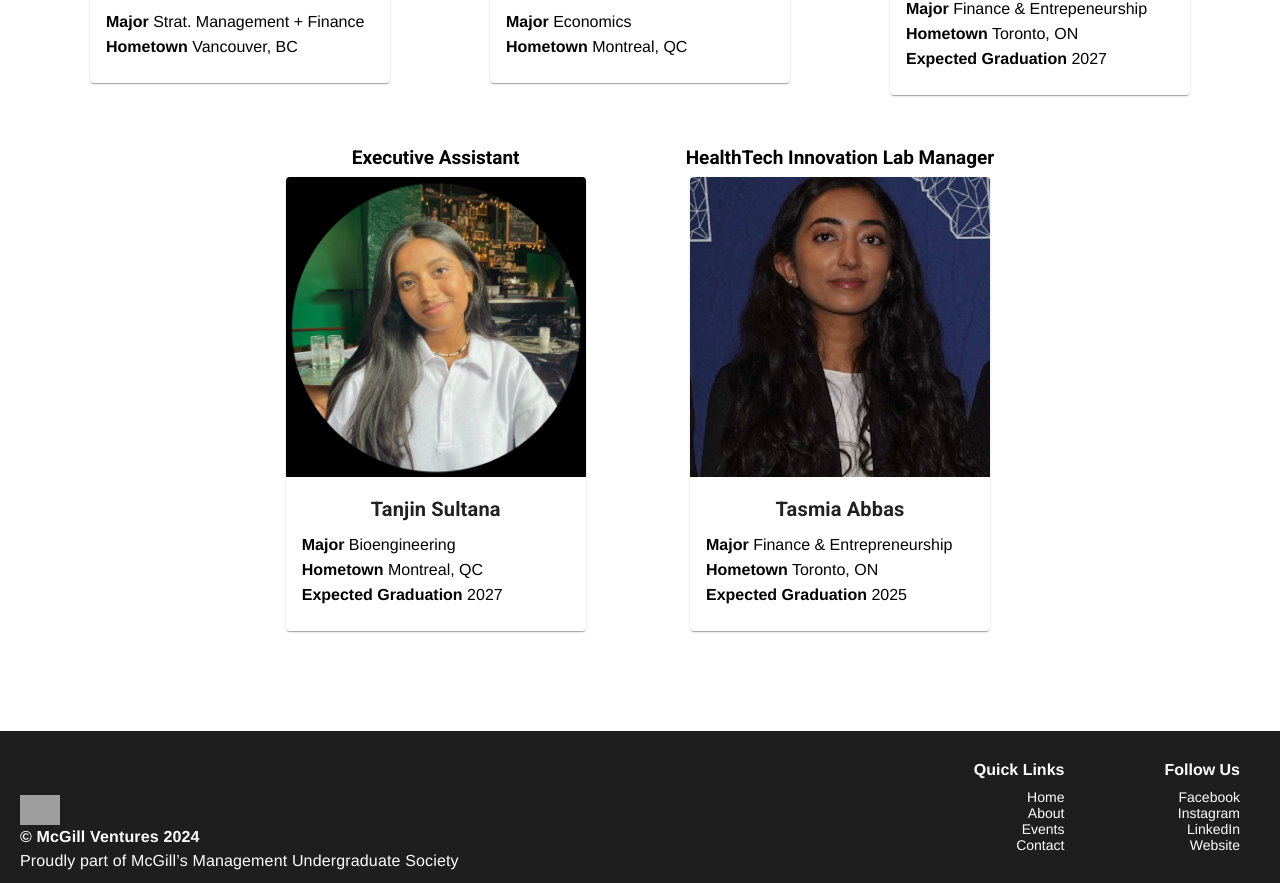
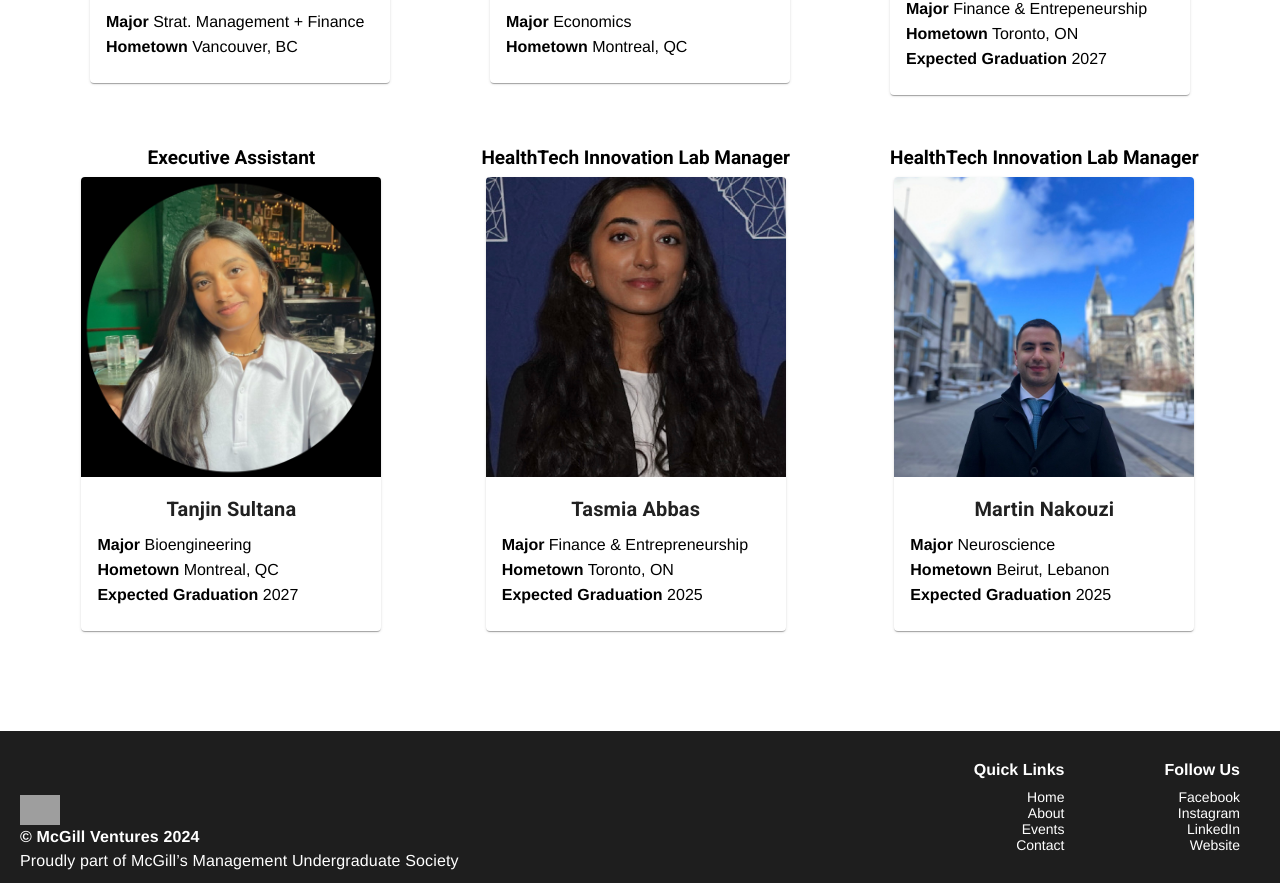
Before and after one commit to wasifsomji/McGillVentures, a React (Create React App) app: page /about in a window 1280 px wide. Shown: the part 4884-5767 px from the top of the page. Built offline with nearby package versions, Linux system fonts and the light colour scheme; grey boxes are pictures that could not be loaded.

Commit message:
Add Martin Nakouzi

```diff
--- a/src/pages/About/Sections/ExecTeam/ExecTeam.tsx
+++ b/src/pages/About/Sections/ExecTeam/ExecTeam.tsx
@@ -29,6 +29,7 @@ import lu from "../../../../assets/exec_headshots/Charlyne Lu (Director of Event
 import sultana from "../../../../assets/exec_headshots/Tanjin Sultana (Executive Assistant).jpeg";
 import lukas from "../../../../assets/exec_headshots/Paul Lukas (Director of Corporate Relations).jpg";
 import abbas from "../../../../assets/exec_headshots/Tasmia Abbas (HealthTech Innovation Lab Manager).jpg";
+import nakouzi from "../../../../assets/exec_headshots/Martin Nakouzi (HealthTech Innovation Lead).jpeg";
 
 const ExecTeam = () => {
     return (
@@ -97,7 +98,10 @@ const ExecTeam = () => {
                     <TeamMember image={sultana} name="Tanjin Sultana" role="Executive Assistant" major="Bioengineering" hometown="Montreal, QC" grad="2027"/>
                 </ScrollAnimation>
                 <ScrollAnimation animateIn="fadeInUp" duration="1.5" animateOnce="true">
-                    <TeamMember image={abbas} name="Tasmia Abbas" role="HealthTech Innovation Lab Manager" major="Finance & Entrepreneurship " hometown="Toronto, ON" grad="2025"/>
+                    <TeamMember image={abbas} name="Tasmia Abbas" role="HealthTech Innovation Lab Manager" major="Finance & Entrepreneurship" hometown="Toronto, ON" grad="2025"/>
+                </ScrollAnimation>
+                <ScrollAnimation animateIn="fadeInUp" duration="1.5" animateOnce="true">
+                    <TeamMember image={nakouzi} name="Martin Nakouzi" role="HealthTech Innovation Lab Manager" major="Neuroscience" hometown="Beirut, Lebanon" grad="2025"/>
                 </ScrollAnimation>
             </div>
         </div>
```
Also changed, not shown: src/assets/exec_headshots/Martin Nakouzi (HealthTech Innovation Lead).jpeg (added).
